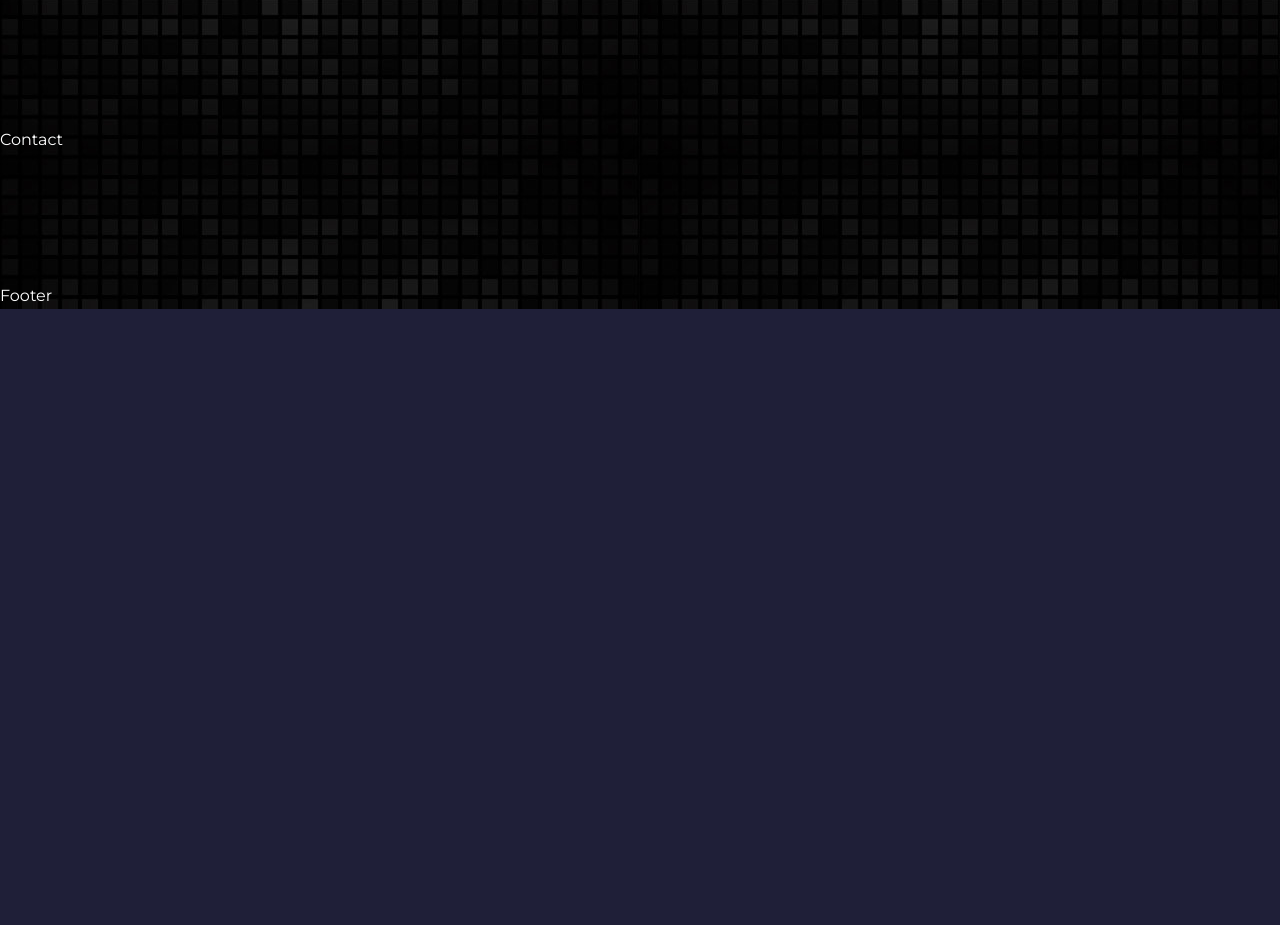
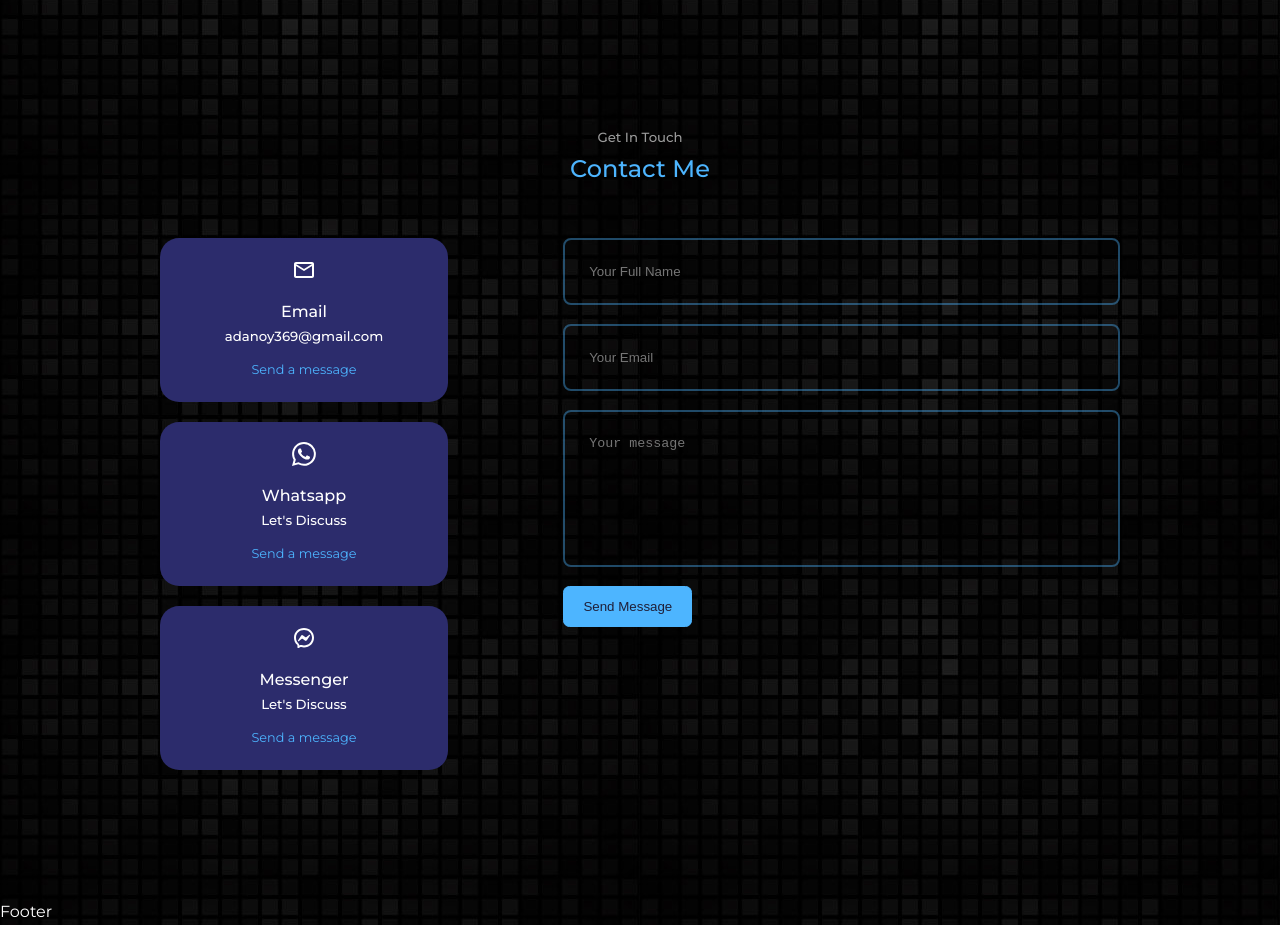
Before and after one commit to anoy369/portfolio, a React (Create React App) app: page / in a window 1280 px wide. Shown: the part 4883-5808 px from the top of the page. Before the commit the page ends 5192 px from the top, so only its background shows below. Built offline with nearby package versions, Linux system fonts and the light colour scheme.

Commit message:
designed contact component and used emailjs for message sending from contct form

```diff
--- a/package.json
+++ b/package.json
@@ -6,6 +6,7 @@
     "@testing-library/jest-dom": "^5.16.5",
     "@testing-library/react": "^13.4.0",
     "@testing-library/user-event": "^13.5.0",
+    "emailjs-com": "^3.2.0",
     "react": "^18.2.0",
     "react-dom": "^18.2.0",
     "react-icons": "^4.4.0",
--- a/src/components/contact/contact.css
+++ b/src/components/contact/contact.css
@@ -0,0 +1,73 @@
+.contact__container{
+    width: 58%;
+    display: grid;
+    grid-template-columns: 30% 58%;
+    gap: 12%;
+}
+
+.contact__options{
+    display: flex;
+    flex-direction: column;
+    gap: 1.2rem;
+}
+
+.contact__option{
+    background: var(--color-bg-variant);
+    padding: 1.2rem;
+    border-radius: 1.2rem;
+    text-align: center;
+    border: 1px solid transparent;
+    transition: var(--transition);
+}
+
+.contact__option:hover{
+    background: transparent;
+    border-color: var(--color-primary-variant);
+}
+
+.contact__option-icon{
+    font-size: 1.5rem;
+    margin-bottom: 0.5rem;
+}
+
+.contact__option a{
+    margin-top: 0.7rem;
+    display: inline-block;
+    font-size: 0.8rem;
+}
+
+/* =========== Form ============ */
+
+form{
+    display: flex;
+    flex-direction: column;
+    gap: 1.2rem;
+}
+
+input, textarea{
+    width: 100%;
+    padding: 1.5rem;
+    border-radius: 0.5rem;
+    background: transparent;
+    border: 2px solid var(--color-primary-variant);
+    resize: none;
+    color: var(--color-white);
+}
+
+/* ============= Media Query (Medium Devices) ================ */
+
+@media screen and (max-width: 1024px) {
+    .contact__container{
+        grid-template-columns: 1fr;
+        gap: 2rem;
+    }
+}
+
+
+/* ============= Media Query (Small Devices) ================ */
+
+@media screen and (max-width: 600px) {
+    .contact__container{
+        width: var(--container-width-sm);
+    }
+}
--- a/src/components/contact/contact.jsx
+++ b/src/components/contact/contact.jsx
@@ -1,9 +1,63 @@
 import React from 'react'
+import { useRef } from 'react';
 import './contact.css'
+import {MdOutlineEmail} from 'react-icons/md'
+import {BsWhatsapp} from 'react-icons/bs'
+import {RiMessengerLine} from 'react-icons/ri'
+import emailjs from 'emailjs-com';
 
 const Contact = () => {
+  const form = useRef();
+
+  const sendEmail = (e) => {
+    e.preventDefault();
+
+    emailjs.sendForm('service_4m2ujdl', 'template_8lkj6fa', form.current, '9xK2bH4gVx6zn7EmK')
+
+      .then((result) => {
+          console.log(result.text);
+          e.target.reset();
+      }, (error) => {
+          console.log(error.text);
+      });
+  };
+
   return (
-    <section id="contact">Contact</section>
+    <section id="contact">
+      <h5>Get In Touch</h5>
+      <h2>Contact Me</h2>
+
+      <div className="container contact__container">
+        <div className="contact__options">
+          <article className="contact__option">
+            <MdOutlineEmail className="contact__option-icon"/>
+            <h4>Email</h4>
+            <h5>adanoy369@gmail.com</h5>
+            <a href="mailto:adanoy369@gmail.com" target="_blank">Send a message</a>
+          </article>
+
+          <article className="contact__option">
+            <BsWhatsapp className="contact__option-icon"/>
+            <h4>Whatsapp</h4>
+            <h5>Let's Discuss</h5>
+            <a href="https://wa.me/8801671522343" target="_blank">Send a message</a>
+          </article>
+
+          <article className="contact__option">
+            <RiMessengerLine className="contact__option-icon"/>
+            <h4>Messenger</h4>
+            <h5>Let's Discuss</h5>
+            <a href="https://m.me/anoy.dey" target="_blank">Send a message</a>
+          </article>
+        </div>
+        <form ref={form} onSubmit={sendEmail}>
+          <input type="text" name="name" placeholder="Your Full Name" required />
+          <input type="email" name="email" placeholder="Your Email" required />
+          <textarea name="message" rows="7" placeholder="Your message" required></textarea>
+          <button type="submit" className="btn btn-primary">Send Message</button>
+        </form>
+      </div>
+    </section>
   )
 }
 
--- a/src/components/nav/nav.jsx
+++ b/src/components/nav/nav.jsx
@@ -11,7 +11,7 @@
     <nav>
       <a href="#" onClick={()=>setActiveNav('#')} className={activeNav == '#' ? 'active' : ''}>< AiOutlineHome /></a>
       <a href="#about" onClick={()=>setActiveNav('#about')} className={activeNav == '#about' ? 'active' : ''}>< AiOutlineUser /></a>
-      <a href="#exxperience" onClick={()=>setActiveNav('#exxperience')} className={activeNav == '#exxperience' ? 'active' : ''}>< BiBlock /></a>
+      <a href="#experience" onClick={()=>setActiveNav('#experience')} className={activeNav == '#exxperience' ? 'active' : ''}>< BiBlock /></a>
       <a href="#services" onClick={()=>setActiveNav('#services')} className={activeNav == '#services' ? 'active' : ''}>< RiServiceLine /></a>
       <a href="#contact" onClick={()=>setActiveNav('#contact')} className={activeNav == '#contact' ? 'active' : ''}>< BiMessageSquareDetail /></a>
     </nav>
--- a/src/components/testimonials/testimonials.jsx
+++ b/src/components/testimonials/testimonials.jsx
@@ -3,7 +3,7 @@
 import testimonials from '../../assets/data/testimonials'
 
 // swiper slider
-import { Navigation, Pagination, Scrollbar, A11y } from 'swiper';
+import { Pagination } from 'swiper';
 import { Swiper, SwiperSlide } from 'swiper/react';
 import 'swiper/css';
 import 'swiper/css/pagination';
```
Also changed, not shown: 1 other file (tests, documents, lock files or other folders).
